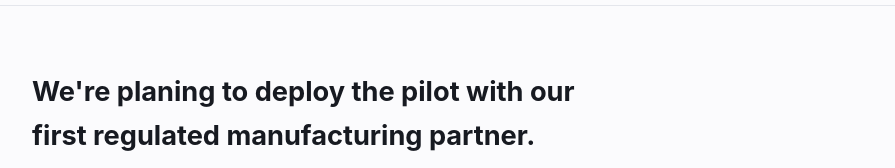
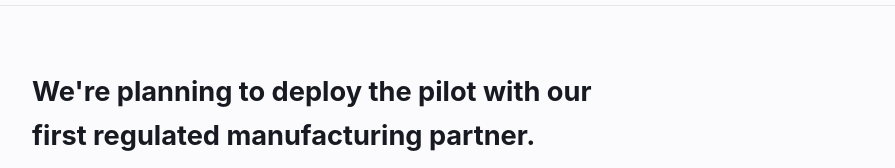
Before and after one commit to AgentQ-Company/AgentQ-Company.github.io, a plain HTML site: page index.html in a window 1280 px wide. Shown: the part 1678-1846 px from the top of the page, without its empty margins (192-1087 px from the left). Drawn offline with Linux system fonts and the light colour scheme.

Commit message:
Fix typo in deployment announcement heading

```diff
--- a/index.html
+++ b/index.html
@@ -219,7 +219,7 @@
 
 <section class="closing" id="contact">
   <div class="wrap">
-    <h2>We're planing to deploy the pilot with our first regulated manufacturing partner.</h2>
+    <h2>We're planning to deploy the pilot with our first regulated manufacturing partner.</h2>
     <p>
       If you're exploring how AI can safely fit into a GxP-regulated
       environment, stay tuned for future updates.
```
